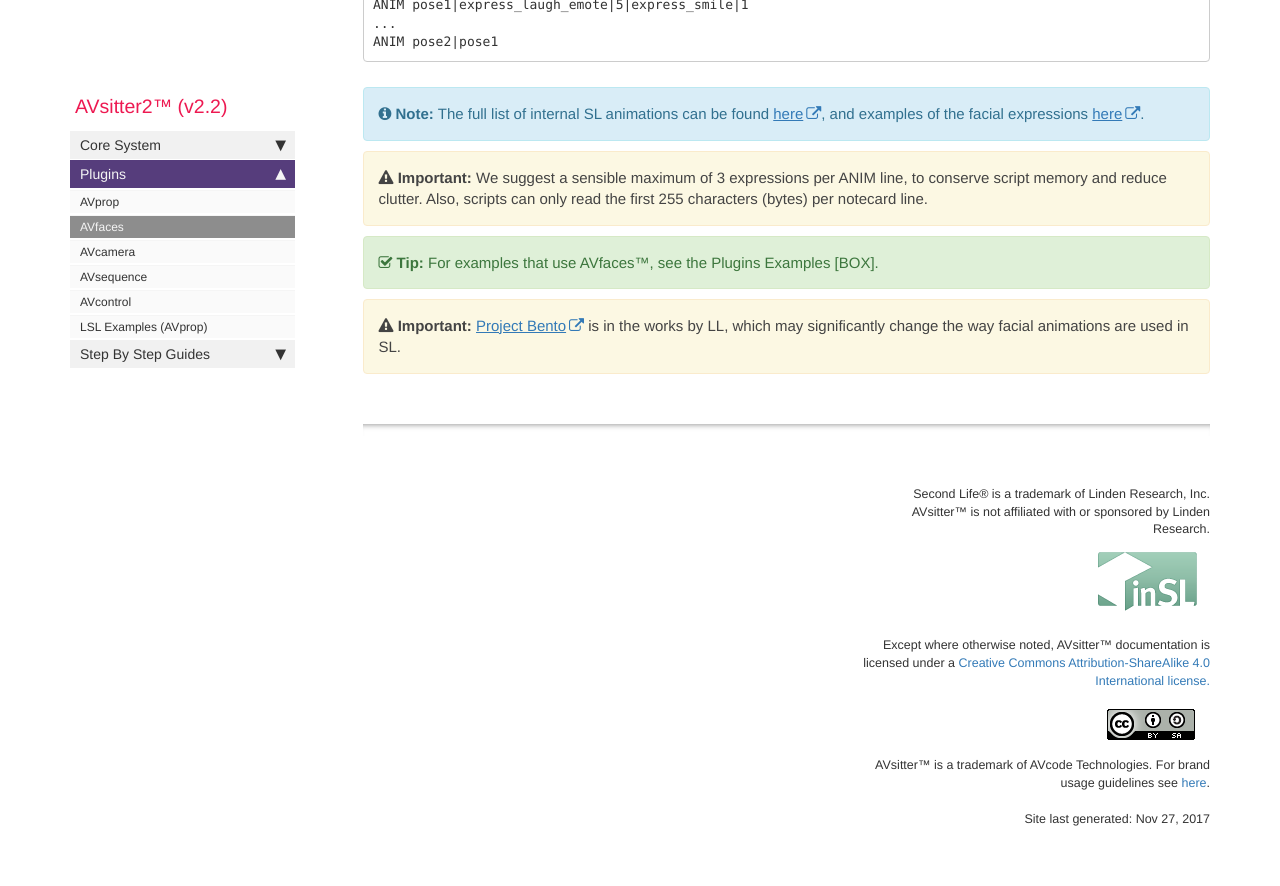
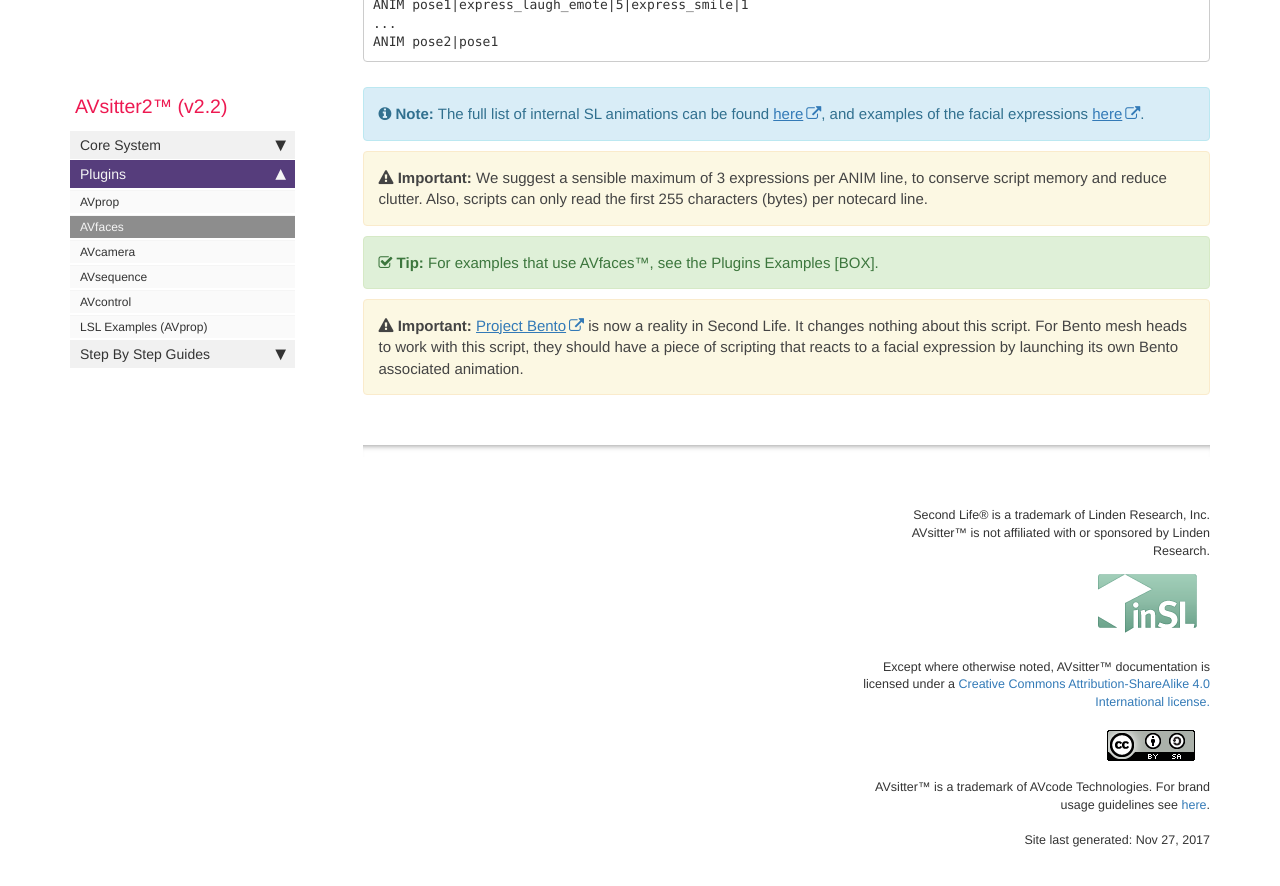
Before and after one commit to AVsitter/avsitter.github.io, a Jekyll site: the page built from pages/avsitter2/avsitter2_faces.md, in a window 1280 px wide and 900 px high, scrolled down 2342 px. Shown: the top 886 px of the window. Built offline with Jekyll 4.4.1, drawn with Linux system fonts in a browser that asks for light colours; nearby versions of some CDN libraries; comment, search, counter and statistics services are not loaded; part of the change alters nothing that is shown.

Commit message:
Update on the information about Bento heads and [AV]faces

```diff
--- a/pages/avsitter2/avsitter2_faces.md
+++ b/pages/avsitter2/avsitter2_faces.md
@@ -98,6 +98,6 @@ If you want to re-use an ANIM line that is already defined for the same sitter,
 
 {% include tip.html content="For examples that use AVfaces&trade;, see the Plugins Examples [BOX]." %}
 
-{% include important.html content="<a href='https://community.secondlife.com/t5/Featured-News/Introducing-Project-Bento-New-Bones-Added-to-Second-Life-Avatar/ba-p/2987206'>Project Bento</a> is in the works by LL, which may significantly change the way facial animations are used in SL." %}
+{% include important.html content="<a href='https://community.secondlife.com/t5/Featured-News/Introducing-Project-Bento-New-Bones-Added-to-Second-Life-Avatar/ba-p/2987206'>Project Bento</a> is now a reality in Second Life. It changes nothing about this script. For Bento mesh heads to work with this script, they should have a piece of scripting that reacts to a facial expression by launching its own Bento associated animation." %}
 
 {% include links.html %}
```
